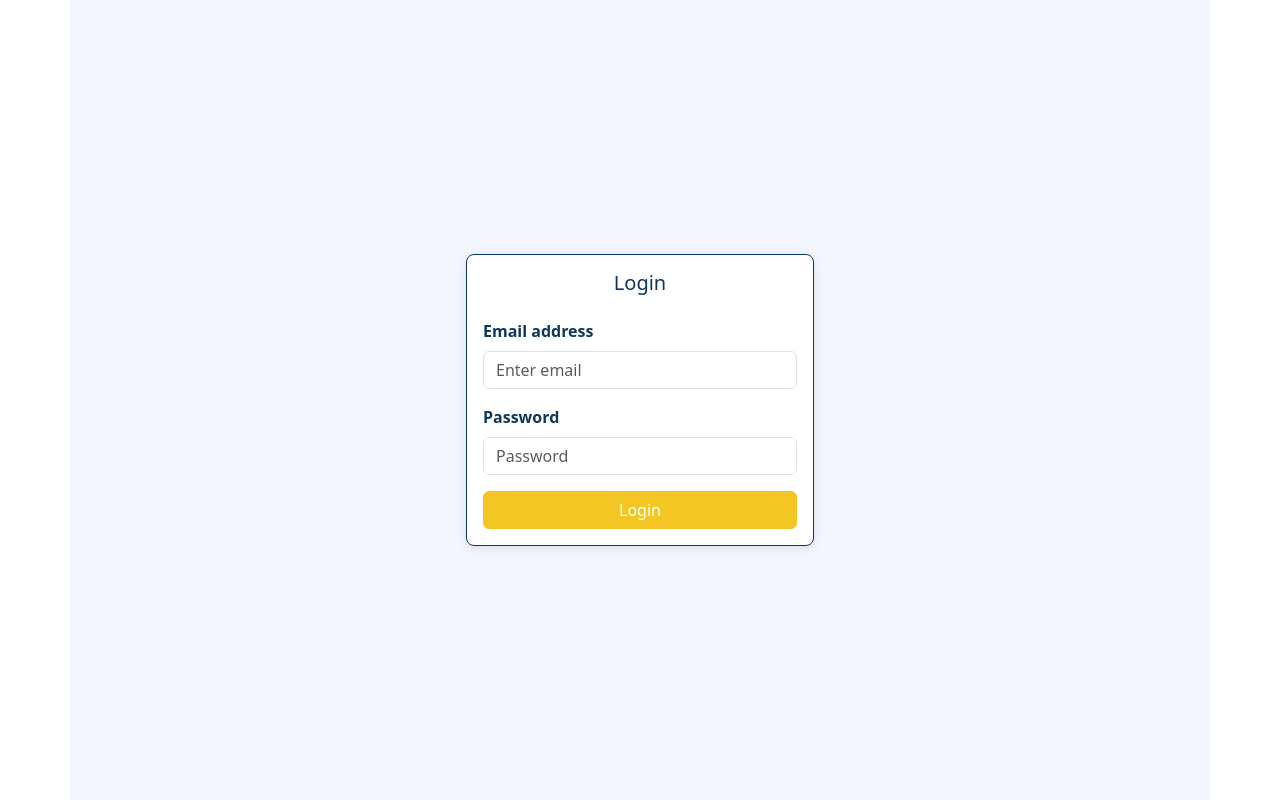
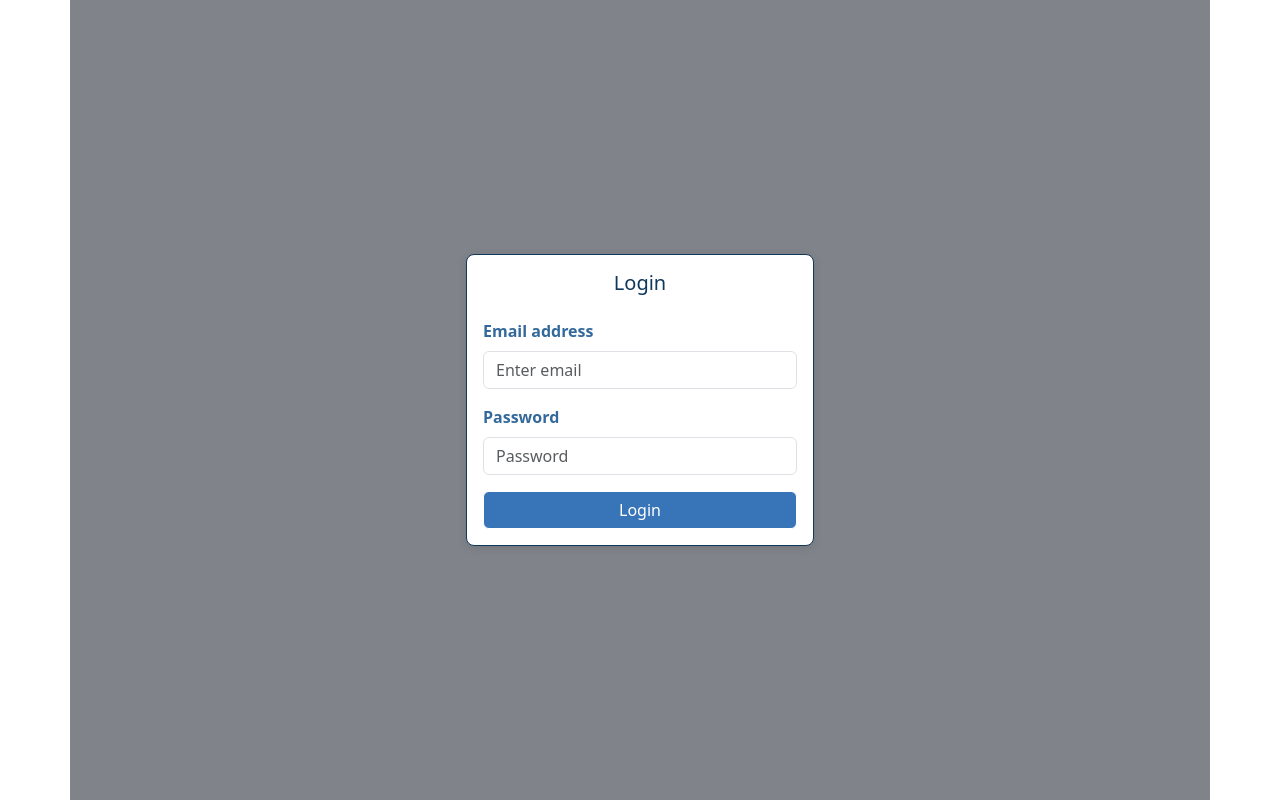
Before and after one commit to rwljvr/ccs112-ecommerce, a React (Create React App) app in the folder my-react-app/: page / in a window 1280 px wide. Built offline with nearby package versions, Linux system fonts and the light colour scheme.

Commit message:
update css

```diff
--- a/my-react-app/src/App.css
+++ b/my-react-app/src/App.css
@@ -40,7 +40,7 @@
 /* src/pages/Login.css */
 .container {
   min-height: 100vh;
-  background-color: #F4F6FF; /* Primary background color */
+  background-color: #81838b; /* Primary background color */
 }
 
 .card {
@@ -75,7 +75,7 @@
 
 /* General container styling */
 .dashboard-container {
-  background-color: #f4f6ff;
+  background-color: #81838b;
   padding: 20px;
   border-radius: 8px;
 }
@@ -89,20 +89,20 @@
 
 /* Form Label Styling */
 .form-label {
-  color: #10375c;
+  color: #34699b;
   font-weight: bold;
 }
 
 /* Button styling */
 .btn-custom {
-  background-color: #f3c623;
-  border-color: #f3c623;
+  background-color: #3874b8;
+  border-color: #ffffff;
   color: white;
 }
 
 .btn-custom:hover {
-  background-color: #eb8317;
-  border-color: #eb8317;
+  background-color: #bd2121;
+  border-color: #746c64;
 }
 
 h2 {
```
